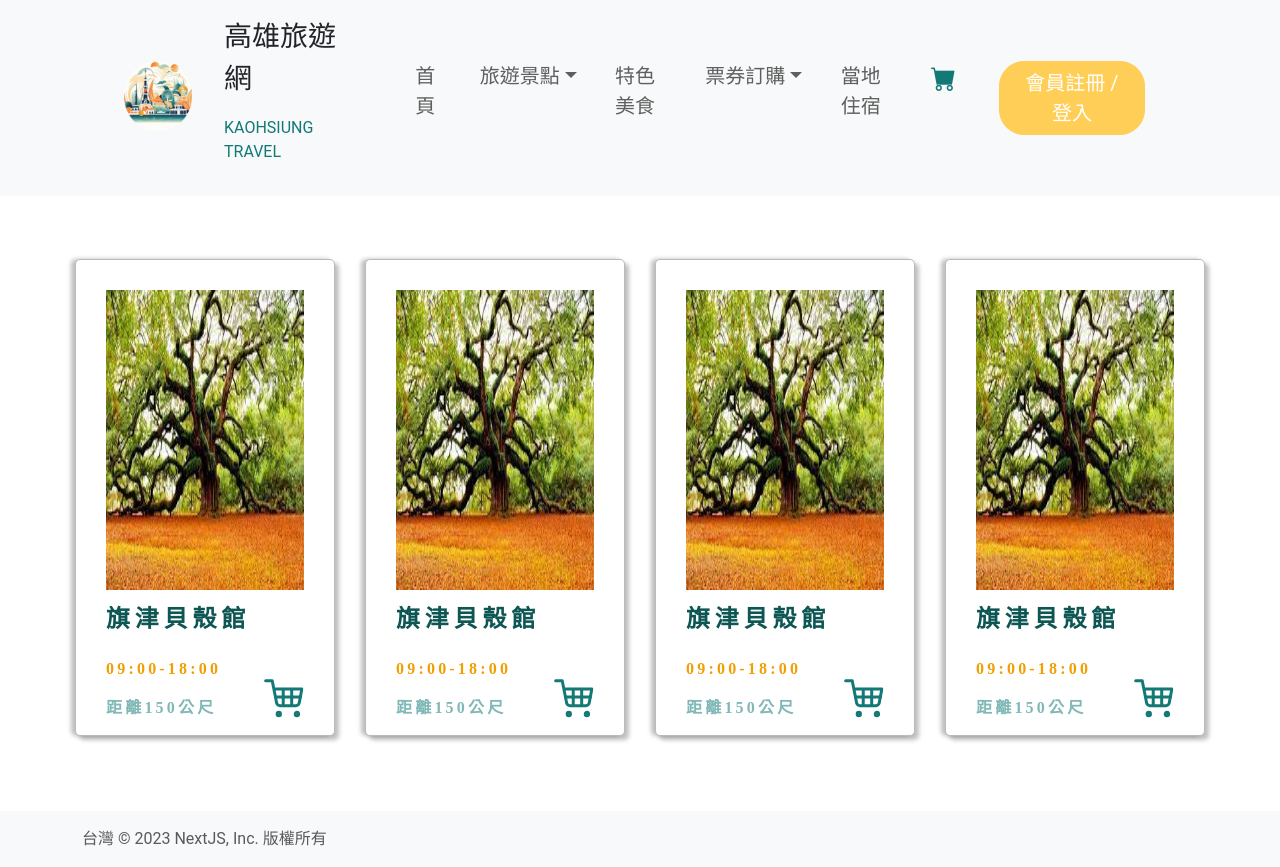
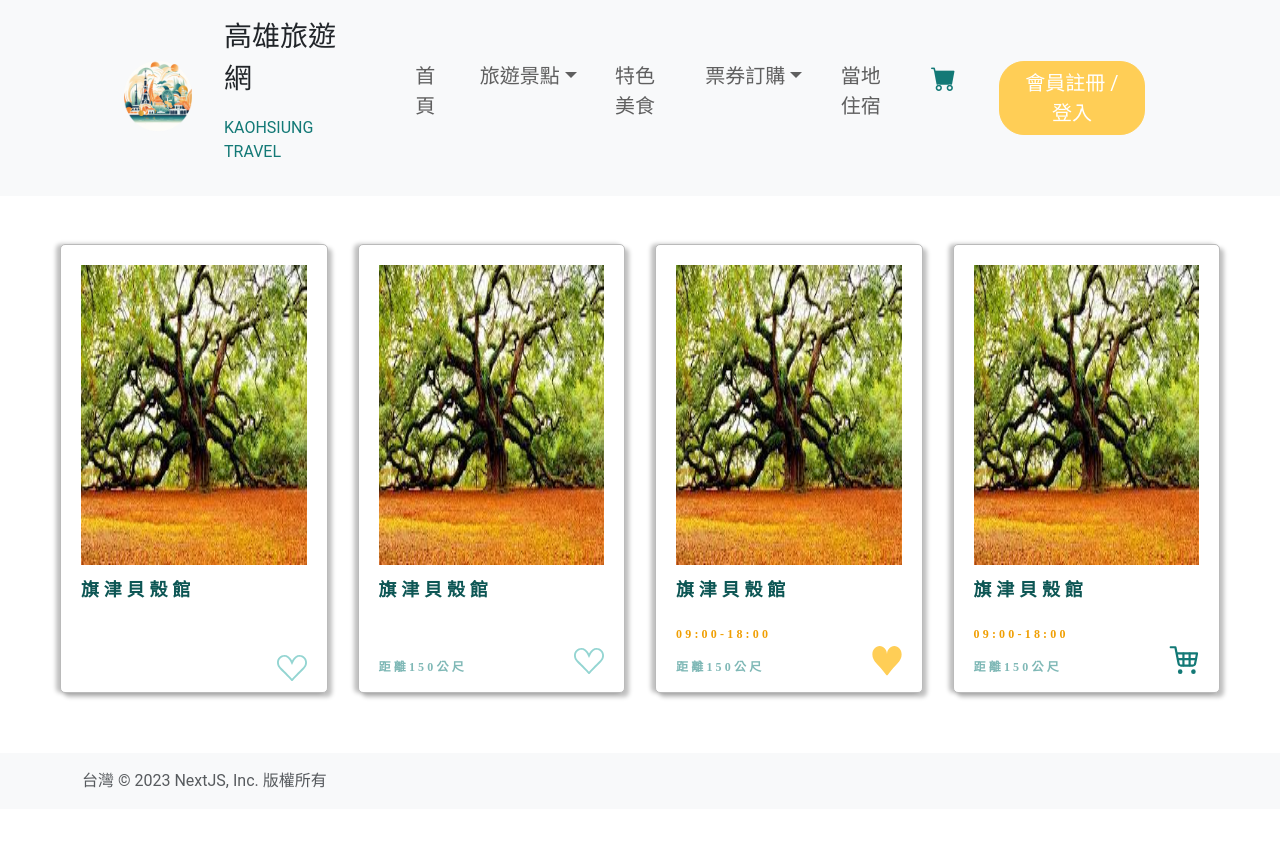
Before and after one commit to XuanYing0915/KH_Travel_Project, a Next.js app in the folder frontend/: page /card-test/card in a window 1280 px wide. After the commit the page ends 809 px from the top, so only its background shows below. Built offline with nearby package versions, Linux system fonts and the light colour scheme; a web font is replaced by a local one.

Commit message:
07/20修改為sass樣式並調整為外部引入參數

```diff
--- a/frontend/components/common-card2/common-card2.js
+++ b/frontend/components/common-card2/common-card2.js
@@ -1,10 +1,9 @@
 import { useState } from 'react'
 import Image from 'next/image'
 import Link from 'next/link'
-import RWD from '../useRWD'
+
 
 //載入資料測試
-import data from '@/data/Ticket/common-card2.json'
 import LoveIcon from './love-icon'
 import NoLoveIcon from './nolove-icon'
 import CartIcon from './crat-icon'
@@ -12,15 +11,29 @@ import CartIcon from './crat-icon'
 // 目前尚未解決問題:
 // 1.如何丟出json檔案給外部檔案->先抓出並顯示預備丟出資料 V
 // 2.card hover-> img 放大   V
-// 3.更改RWD樣式
+// 3.更改RWD樣式    缺1000下
+// 4.丟資料態    V
 
-export default function commonCard2() {
+export default function commonCard2({ id, img_src = '', name = "", time = '', introduce = '', like = false, cart_src = '#', towheresrc = '#', status = 1 }) {
+
+  const data = [{
+    id: id,
+    img_src: img_src,
+    name: name,
+    time: time,
+    introduce: introduce,
+    like: like,
+    cart_src: cart_src,
+    towheresrc: towheresrc,
+    status: status,
+  }]
   //收藏函式-------------------------
-  const initState = data.data.map((v, i) => {
+  const initState = data.map((v, i) => {
     return { ...v }
   })
   // 初始化定義狀態
   const [lovestate, setLoves] = useState(initState)
+  console.log(initState)
 
   const toggleFav = (id) => {
     const newlove = lovestate.map((v) => {
@@ -41,20 +54,13 @@ export default function commonCard2() {
   //丟資料進購物車並顯示完成--->(暫無)
   //丟資料進購物車並顯示完成--->(暫無)
 
-  //RWD處理區-------------------------------可以用接得值來用
-  const screen = RWD()
-  // 需求表
-  // 1500-> 邊框縮小 字體變小             V
-  /*RWD第一階段變化1500
-          padding: 20px 20px 9px 20px;
-          p:16->12px
-          h4:24->18px
-          */
 
-  // table->改成 row排列? 1排 4個->2個   V
-  /*RWD第二階段變化table 外部處理 */
 
-  // moible->縮成最小版本
+  //RWD處理區-------------------------------
+  // table->改成 row排列? 1排 4個->2個 尚未
+  /*RWD第二階段變化table 外部處理??? */
+
+  // moible->縮成最小版本  尚未
   /*RWD第三階段變化moible 大改 */
   //RWD處理區-------------------------------
   return (
@@ -78,14 +84,13 @@ export default function commonCard2() {
           >
             <Link
               href={v.towheresrc}
-              className="linkStyle"
               style={{ textDecoration: 'none' }}
             >
               {/* 圖片框架 hover狀態變化*/}
-              <div className={hover ? 'imgboxhover ' : ''}>
+              <div className={hover ? 'imgboxhover imgbox' : 'imgbox'}>
                 <Image
                   src={img}
-                  style={{ height: '300px', width: '100%' }}
+                  style={{ height: '100%', width: '100%' }}
                   alt={v.name}
                 />
               </div>
@@ -99,12 +104,12 @@ export default function commonCard2() {
                   {/* 左側文字 上+下*/}
                   <div>
                     {/* 假設狀態為3.4--->不顯示但有高度 */}
-                    {v.state > 2 ? (
+                    {v.status > 2 ? (
                       <p className="font p p-st1">{v.time}</p>
                     ) : (
                       <p className="font p fontnull">1</p>
                     )}
-                    {v.state > 1 ? (
+                    {v.status > 1 ? (
                       <p className="font p p-st2">{v.introduce}</p>
                     ) : (
                       <p className="fontnull">1</p>
@@ -113,7 +118,7 @@ export default function commonCard2() {
                   {/* 右側icon 左+右*/}
                   <div className="iconblock">
                     {/* icon1  缺點擊收藏功能(先切換圖案)*/}
-                    {v.state < 4 ? (
+                    {v.status < 4 ? (
                       <button
                         className="buttonStyle"
                         onClick={(e) => {
@@ -127,7 +132,7 @@ export default function commonCard2() {
                       ''
                     )}
                     {/* icon2 點擊將資料丟出給購物車頁面 測試中 */}
-                    {v.state > 3 ? (
+                    {v.status > 3 ? (
                       <button
                         className="buttonStyle"
                         onClick={(e) => {
@@ -149,69 +154,6 @@ export default function commonCard2() {
           </div>
         )
       })}
-      <style jsx>
-        {`
-          .commonCard2 {
-            max-width: 360px;
-            max-height: 480px;
-            box-shadow: 4px 4px 4px 0px rgba(0, 0, 0, 0.25),
-              -4px 0px 4px 0px rgba(0, 0, 0, 0.25);
-            border-radius: 5px;
-            border: 1px solid #bababa;
-            background: #fff;
-            padding: ${screen === 'pc'
-              ? '30px 30px 15px 30px'
-              : '20px 20px 9px 20px'};
-            margin: 15px;
-            overflow: hidden;
-          }
-
-          .imgboxhover {
-            transform: scale(1.4, 1.15) translateY(-10px);
-            border-radius: 5px;
-          }
-          .textbox {
-            margin: 15px 0px 0 0px;
-          }
-          .footer {
-            display: flex;
-            justify-content: space-between;
-          }
-          .iconblock {
-            display: flex;
-            align-items: flex-end;
-            gap: 10px;
-          }
-          .fontnull {
-            visibility: hidden;
-          }
-
-          .h4 {
-            color: #0d5654;
-            font-size: ${screen === 'pc' ? '24' : '20'}px;
-            letter-spacing: 4.8px;
-          }
-          .font {
-            font-family: Hanuman;
-            font-weight: 700;
-          }
-          .p {
-            margin: 15px 0 0 0;
-            font-size: ${screen === 'pc' ? '16' : '14'}px;
-            letter-spacing: 3.2px;
-          }
-          .p-st1 {
-            color: #f09f03;
-          }
-          .p-st2 {
-            color: #7fb8b6;
-          }
-          .buttonStyle {
-            border: 0;
-            background: transparent;
-          }
-        `}
-      </style>
     </>
   )
 }
--- a/frontend/components/common-card2/crat-icon.js
+++ b/frontend/components/common-card2/crat-icon.js
@@ -2,8 +2,8 @@ export default function loveIcon() {
     return (
         <>
             <svg
-                width="40"
-                height="41"
+                width="100%"
+                height="100%"
                 viewBox="0 0 40 41"
                 fill="none"
                 xmlns="http://www.w3.org/2000/svg"
--- a/frontend/components/common-card2/love-icon.js
+++ b/frontend/components/common-card2/love-icon.js
@@ -2,8 +2,8 @@ export default function loveIcon() {
     return (
         <>
             <svg
-                width="40"
-                height="40"
+                width="100%"
+                height="100%"
                 viewBox="0 0 40 41"
                 fill="none"
                 xmlns="http://www.w3.org/2000/svg"
--- a/frontend/components/common-card2/nolove-icon.js
+++ b/frontend/components/common-card2/nolove-icon.js
@@ -1,7 +1,7 @@
 export default function loveIcon() {
     return (
         <>
-            <svg xmlns="http://www.w3.org/2000/svg" width="40" height="40" viewBox="0 0 80 70" fill="none">
+            <svg xmlns="http://www.w3.org/2000/svg" width="100%" height="100%" viewBox="0 0 80 70" fill="none">
                 <path d="M40 26.7336L35.53 17.5995C34.42 15.3376 32.495 12.0853 29.77 9.45581C27.09 6.86721 23.88 5.10573 20 5.10573C11.62 5.10573 5 11.8759 5 20.0145C5 26.1975 7.77 30.5629 14.34 37.2208C16.025 38.9261 17.945 40.7693 20.07 42.8013C25.61 48.1113 32.5 54.7181 40 63.551C47.5 54.7181 54.39 48.1113 59.93 42.8013C62.055 40.7693 63.98 38.921 65.66 37.2208C72.23 30.5629 75 26.1975 75 20.0145C75 11.8759 68.38 5.10573 60 5.10573C56.115 5.10573 52.91 6.86721 50.23 9.45581C47.505 12.0853 45.58 15.3376 44.47 17.5995L40 26.7336ZM41.96 69.0703C41.7192 69.3616 41.4191 69.5957 41.0806 69.7562C40.742 69.9168 40.3733 70 40 70C39.6267 70 39.258 69.9168 38.9194 69.7562C38.5809 69.5957 38.2808 69.3616 38.04 69.0703C30.035 59.3592 22.79 52.4154 16.825 46.7021C6.5 36.8021 0 30.5782 0 20.0145C0 8.96056 8.95 0 20 0C28 0 33.595 5.36102 37.02 10.2523C38.32 12.1159 39.31 13.908 40 15.3172C40.865 13.5535 41.8612 11.8603 42.98 10.2523C46.405 5.35591 52 0 60 0C71.05 0 80 8.96056 80 20.0145C80 30.5782 73.5 36.8021 63.175 46.7021C57.21 52.4205 49.965 59.3694 41.96 69.0703Z" fill="#94D5D2" />
             </svg>
         </>)
--- a/frontend/components/useRWD.js
+++ /dev/null
@@ -1,22 +0,0 @@
-import { useState, useEffect } from 'react'
-const useRWD = () => {
-  const [screen, setScreen] = useState('pc')
-
-  const handleRWD = () => {
-    if (window.innerWidth > 1500) setScreen('pc')
-    else if (window.innerWidth > 1200) setScreen('1500')
-    else if (window.innerWidth > 768) setScreen('pad')
-    else setScreen('mobile')
-  }
-  useEffect(() => {
-    window.addEventListener('resize', handleRWD)
-    return () => {
-      window.removeEventListener('resize', handleRWD)
-    }
-  }, [])
-
-  return screen
-}
-export default useRWD
-
-//  pc(1920) 1500  tablet(平板1000下)  mobile(手機)
--- a/frontend/data/Ticket/common-card2.json
+++ b/frontend/data/Ticket/common-card2.json
@@ -1,6 +1,6 @@
 {
   "data": [
-{
+    {
       "id": 1,
       "img_src": "002.jpg",
       "name": "旗津貝殼館",
@@ -9,7 +9,40 @@
       "like": false,
       "cart_src": "xxx",
       "towheresrc": "#",
-      "state":4
-      }
+      "status": 1
+    },
+    {
+      "id": 2,
+      "img_src": "002.jpg",
+      "name": "旗津貝殼館",
+      "time": "09:00-18:00",
+      "introduce": "距離150公尺",
+      "like": false,
+      "cart_src": "xxx",
+      "towheresrc": "#",
+      "status": 2
+    },
+    {
+      "id": 3,
+      "img_src": "002.jpg",
+      "name": "旗津貝殼館",
+      "time": "09:00-18:00",
+      "introduce": "距離150公尺",
+      "like": true,
+      "cart_src": "xxx",
+      "towheresrc": "#",
+      "status": 3
+    },
+    {
+      "id": 4,
+      "img_src": "002.jpg",
+      "name": "旗津貝殼館",
+      "time": "09:00-18:00",
+      "introduce": "距離150公尺",
+      "like": false,
+      "cart_src": "xxx",
+      "towheresrc": "#",
+      "status": 4
+    }
   ]
 }
--- a/frontend/pages/_app.js
+++ b/frontend/pages/_app.js
@@ -5,6 +5,7 @@ import '@/styles/cart.scss'
 // 組員scss/css 全域放置處
 import '@/styles/attraction.scss'
 import '@/styles/hotel.scss'
+import '@/styles/ticket.scss'
 
 import DefaultLayout from '@/components/layout/default-layout'
 import { CartProvider } from '@/hooks/use-cart'
--- a/frontend/pages/card-test/card.js
+++ b/frontend/pages/card-test/card.js
@@ -1,15 +1,17 @@
 import React from 'react'
-import useRWD from '@/components/useRWD'
+import data from '@/data/Ticket/common-card2.json'
 import Card2 from '@/components/common-card2/common-card2'
 
 
 export default function crad2() {
-  const screen =useRWD()
-  //樣板說明:(先暫定修改data內的card state 來改變樣式)
-  // 後續已傳入值為主
-  // state 1:以賢  2:德  3:宣  4:朝隆
+
+  //樣板說明:
+
+  // 後續已傳入值為主 id為必需
+  // 而status代表卡片樣式 1:以賢  2:德  3:宣  4:朝隆
   // hover 已處理
-  // 目前功能缺陷: RWD 手機板樣式未完成 尚未連接資料庫 傳遞值修改
+  // 目前功能缺陷: RWD 手機板樣式未完成 尚未連接資料庫
+
 
 
 
@@ -21,17 +23,15 @@ export default function crad2() {
       <br />
       <br />
       <div
-        className={
-          screen === 'pc' || screen ==='1500'
-            ? 'd-flex justify-content-center'
-            : 'row d-flex justify-content-center'
+        className='d-flex justify-content-center'
+        style={{ margin: '60px', gap: '30px' }}
+      >
+        {data.data.map((v, i) => {
+          return (
+            <Card2 key={v.id} id={v.id} img_src={v.img_src} name={v.name} time={v.time} introduce={v.introduce} like={v.like} cart_src={v.cart_src} towheresrc={v.towheresrc} status={v.status} />
+          )
         }
-        style={{ margin: '60px' }}
-      >
-        <Card2 />
-        <Card2 />
-        <Card2 />
-        <Card2 />
+        )}
       </div>
     </>
   )
--- /dev/null
+++ b/frontend/styles/ticket.scss
@@ -0,0 +1,128 @@
+  //RWD--------
+  @mixin nopc {
+      @media (max-width: 1450px) {
+          @content;
+      }
+  }
+
+  @mixin pad {
+      @media (max-width: 1200px) {
+          @content;
+      }
+  }
+
+  @mixin mobile {
+      @media (max-width: 768px) {
+          @content;
+      }
+  }
+
+  // @include pad {
+  //     min-width: 300px; //TODO RWD要設定縮小
+  //     font-size: 24px;
+  //     font-weight: 600;
+  //     margin: 10px 0 0 50px;
+  // }
+
+
+  //   commonCard2元件使用
+  .commonCard2 {
+      max-width: 360px;
+      max-height: 480px;
+      box-shadow: 4px 4px 4px 0px rgba(0, 0, 0, 0.25),
+          -4px 0px 4px 0px rgba(0, 0, 0, 0.25);
+      border-radius: 5px;
+      border: 1px solid #bababa;
+      background: #fff;
+      padding: 30px 30px 15px 30px;
+      overflow: hidden;
+
+      @include nopc {
+          padding: 20px 20px 9px 20px;
+      }
+
+      @include pad {
+          max-width: 300px;
+          max-height: 400px;
+      }
+
+      .imgbox {
+          height: 300px;
+          width: '100%';
+
+          @include pad {
+              height: 240px;
+          }
+      }
+
+      .imgboxhover {
+          transform: scale(1.4, 1.15) translateY(-10px);
+          border-radius: 5px;
+      }
+
+      .textbox {
+          margin: 15px 0px 0 0px;
+      }
+
+      .footer {
+          display: flex;
+          justify-content: space-between;
+      }
+
+      .iconblock {
+          display: flex;
+          align-items: flex-end;
+          gap: 10px;
+      }
+
+      .fontnull {
+          visibility: hidden;
+      }
+
+      .h4 {
+          color: #0d5654;
+          font-size: 24px;
+          letter-spacing: 4.8px;
+
+          @include nopc {
+              font-size: 18px;
+          }
+      }
+
+      .font {
+          font-family: Hanuman;
+          font-weight: 700;
+      }
+
+      .p {
+          margin: 15px 0 0 0;
+          font-size: 16px;
+          letter-spacing: 3.2px;
+
+          @include nopc {
+              font-size: 12px;
+          }
+      }
+
+      .p-st1 {
+          color: #f09f03;
+      }
+
+      .p-st2 {
+          color: #7fb8b6;
+      }
+
+      .buttonStyle {
+          border: 0;
+          background: transparent;
+          width: 40px;
+          height: 40px;
+
+          @include nopc {
+              width: 30px;
+              height: 30px;
+          }
+      }
+  }
+
+  //   commonCard2元件使用
```
